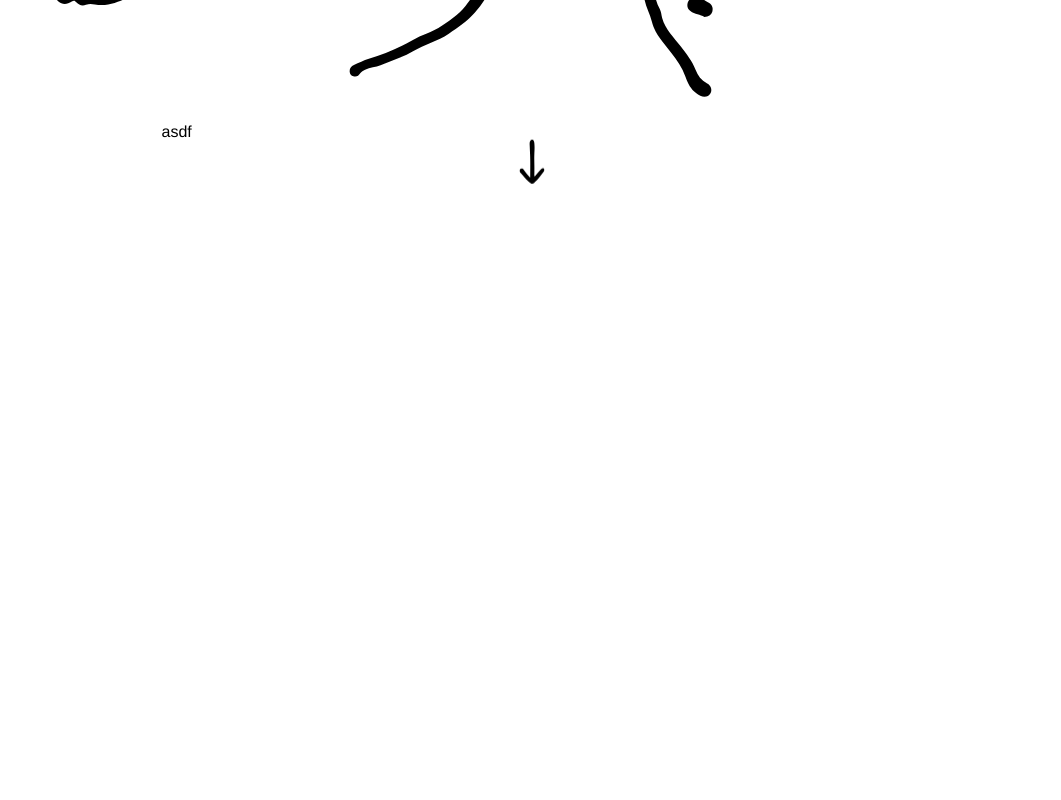
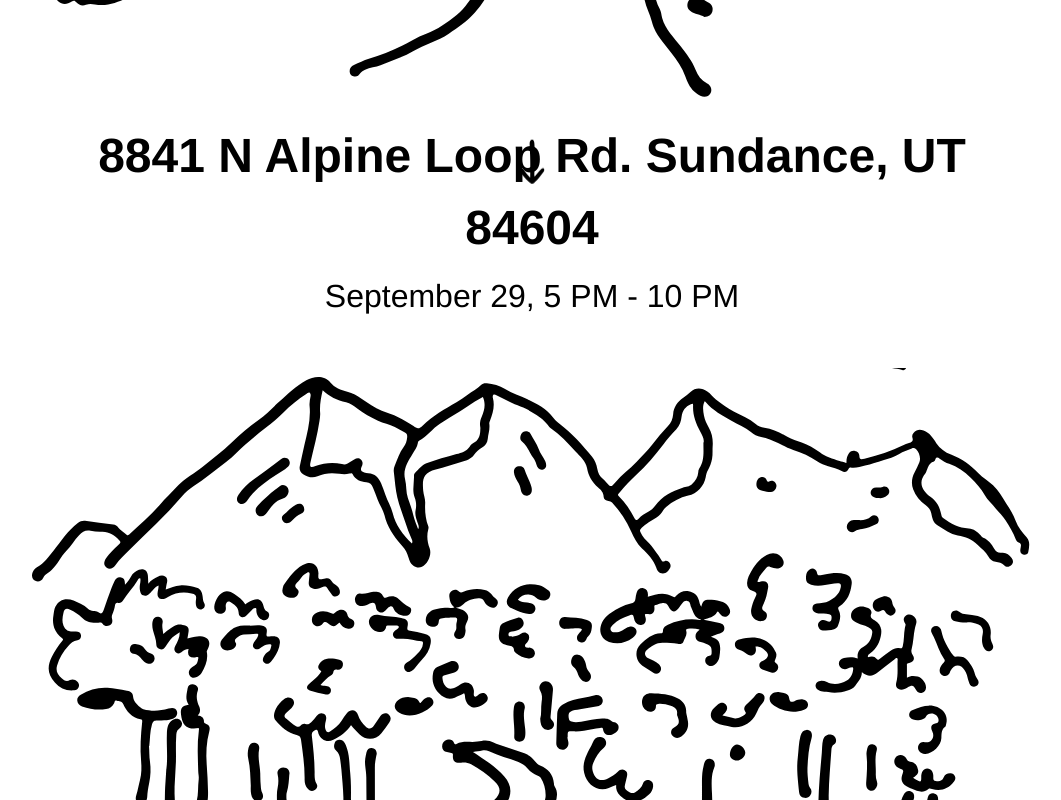
Before and after one commit to calvinham/wedding-app, a React (Vite) app: page /rsvp in a window 1280 px wide. Shown: the part 680-1480 px from the top of the page, without its empty margins (108-1169 px from the left). Built offline with nearby package versions, Linux system fonts and the light colour scheme.

Commit message:
rsvp info

```diff
--- /dev/null
+++ b/src/components/Common/FullSizeImg.tsx
@@ -0,0 +1,16 @@
+import React from 'react';
+
+const FullSizeImg: React.FC<{ src: string; alt: string }> = ({ src, alt }) => {
+  return (
+    <img
+      src={src}
+      alt={alt}
+      style={{
+        width: '100%',
+        height: 'auto',
+      }}
+    />
+  );
+};
+
+export default FullSizeImg;
--- /dev/null
+++ b/src/components/Rsvp/RsvpInfo.tsx
@@ -0,0 +1,94 @@
+import React from 'react';
+
+import { Box, Typography } from '@mui/material';
+
+import { FontSizes, FontWeights, NavBarHeights, responsiveSx } from '@/lib/ui';
+import { alpineLoopImg, rsvpButtonTextImg } from '@/assets';
+
+import Col from '@/components//Common/Col';
+import FullSizeImg from '@/components/Common/FullSizeImg';
+import MediaController from '@/components//Common/MediaController';
+
+const RsvpInfo: React.FC<{}> = () => {
+  const InfoText = () => (
+    <Col gap={1}>
+      <Typography
+        textAlign="center"
+        fontWeight={FontWeights.bold}
+        sx={{
+          ...responsiveSx({
+            sm: {
+              fontSize: FontSizes.lg,
+            },
+            lg: {
+              fontSize: FontSizes.xxl,
+            },
+          }),
+        }}
+      >
+        8841 N Alpine Loop Rd. Sundance, UT 84604
+      </Typography>
+      <Typography
+        textAlign="center"
+        sx={{
+          ...responsiveSx({
+            sm: {
+              fontSize: FontSizes.lg,
+            },
+            lg: {
+              fontSize: FontSizes.xl,
+            },
+          }),
+        }}
+      >
+        September 29, 5 PM - 10 PM
+      </Typography>
+    </Col>
+  );
+
+  return (
+    <Col
+      alignItems="center"
+      height="100%"
+      pb={{
+        xs: NavBarHeights.smPx,
+        md: NavBarHeights.lgPx,
+      }}
+    >
+      <Col
+        justifyContent="space-between"
+        alignItems="center"
+        width="100%"
+        height="100%"
+        maxWidth={{ sm: '1000px' }}
+        gap={{ xs: 1, md: 6 }}
+      >
+        <MediaController
+          lg={
+            <>
+              <InfoText />
+              <FullSizeImg src={alpineLoopImg} alt="Alpine-Loop-wedding-rsvp" />
+            </>
+          }
+          sm={
+            <>
+              <Box />
+              <Col gap={2} pb={2}>
+                <InfoText />
+                <FullSizeImg
+                  src={alpineLoopImg}
+                  alt="Alpine-Loop-wedding-rsvp"
+                />
+              </Col>
+            </>
+          }
+        />
+        <Box sx={{ width: '244px', cursor: 'pointer' }} onClick={() => {}}>
+          <FullSizeImg src={rsvpButtonTextImg} alt="RSVP-button-text" />
+        </Box>
+      </Col>
+    </Col>
+  );
+};
+
+export default RsvpInfo;
--- a/src/pages/rsvp.tsx
+++ b/src/pages/rsvp.tsx
@@ -3,6 +3,7 @@
 import Page from '@/components/Common/Page';
 
 import Landing from '@/components/Rsvp/Landing';
+import RsvpInfo from '@/components/Rsvp/RsvpInfo';
 
 const Rsvp: React.FC<{}> = () => {
   const scrollRef = useRef<HTMLDivElement | null>(null);
@@ -17,7 +18,9 @@
       <Page pageMaxWidth={'xl'}>
         <Landing handleScroll={handleScrollOnClick} />
       </Page>
-      <Page pageRef={scrollRef}>asdf</Page>
+      <Page pageRef={scrollRef} pageMaxWidth={'xl'}>
+        <RsvpInfo />
+      </Page>
     </>
   );
 };
```
Also changed, not shown: src/components/Rsvp/Landing.tsx (+5 -4 lines), src/assets/img/alpineLoop.svg.
